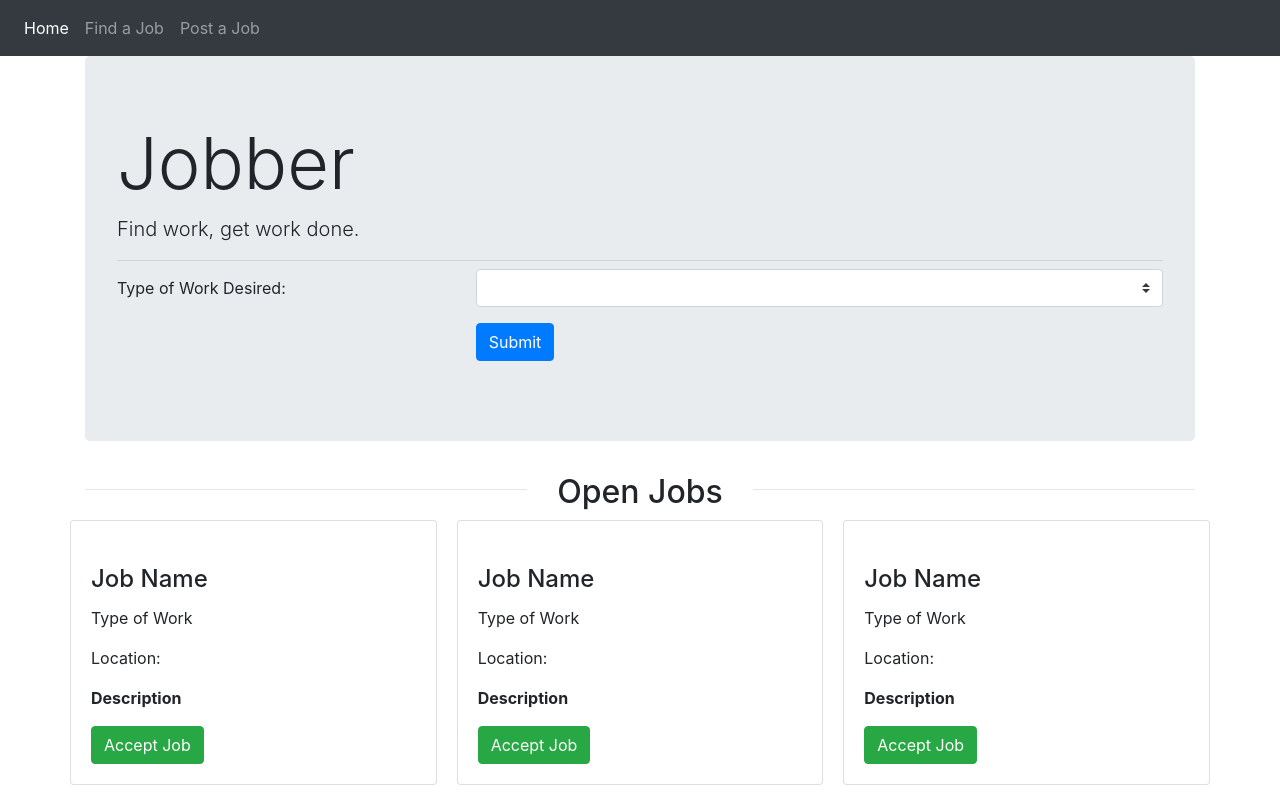
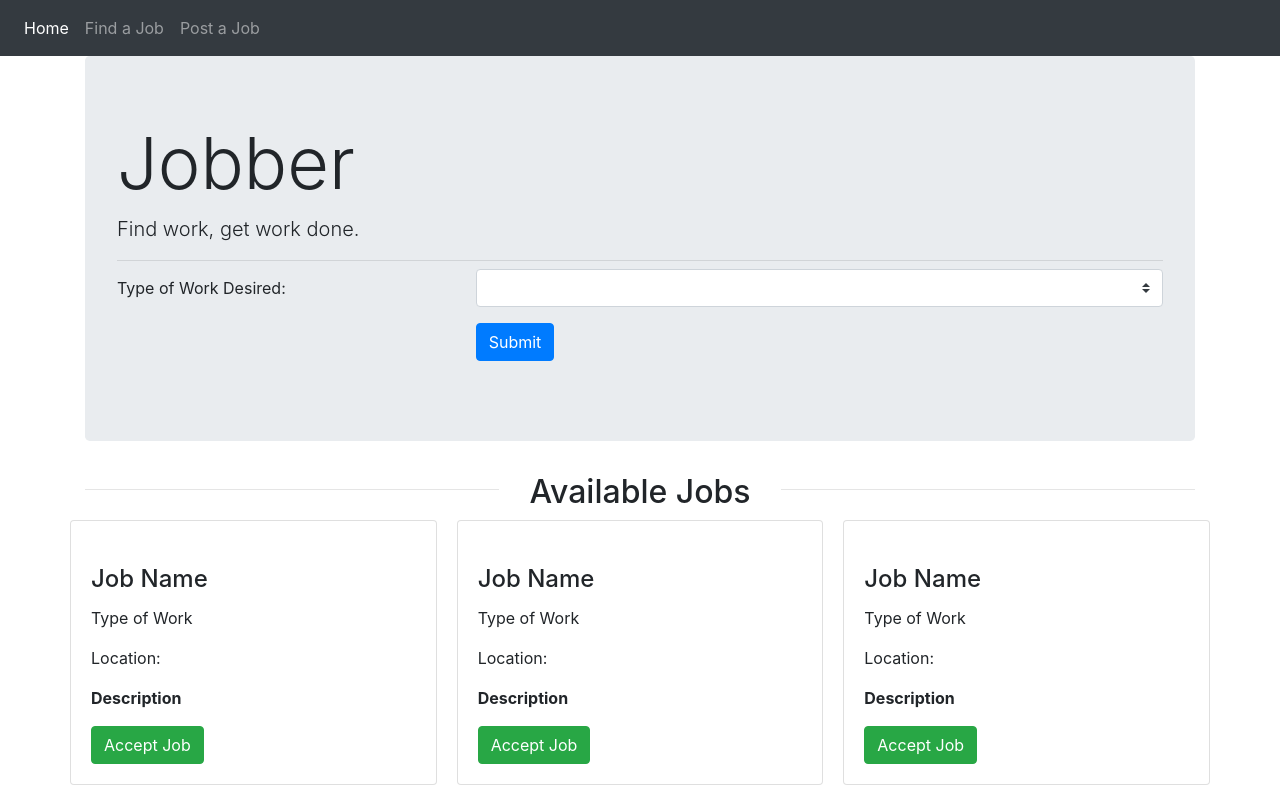
Before and after one commit to cberkbiryol/group-project-2, a plain HTML site: page views/find-job.html in a window 1280 px wide. Shown: the top 794 px of the page. Drawn offline with nearby package versions, Linux system fonts and the light colour scheme.

Commit message:
Update find-job.html
Fix modal indentation, add comments to structure

```diff
--- a/views/find-job.html
+++ b/views/find-job.html
@@ -47,9 +47,11 @@
       </form>
     </div>
 
+    <!-- SECTION DIVIDER -->
+    <!-- *************** -->
     <div class="row">
         <div class="col"><hr></div>
-        <div class="col-auto"><h2>Open Jobs</h2></div>
+        <div class="col-auto"><h2>Available Jobs</h2></div>
         <div class="col"><hr></div>
     </div>
 
@@ -119,6 +121,8 @@
       </div>
     </div>
 
+    <!-- SECTION DIVIDER -->
+    <!-- *************** -->
     <div class="row">
         <div class="col"><hr></div>
         <div class="col-auto"><h2>Jobs In Progress</h2></div>
@@ -161,6 +165,8 @@
       </div>
     </div>
 
+    <!-- SECTION DIVIDER -->
+    <!-- *************** -->
     <div class="row">
         <div class="col"><hr></div>
         <div class="col-auto"><h2>Completed Jobs</h2></div>
```
Lines whose indentation alone changed are shown as unchanged.
